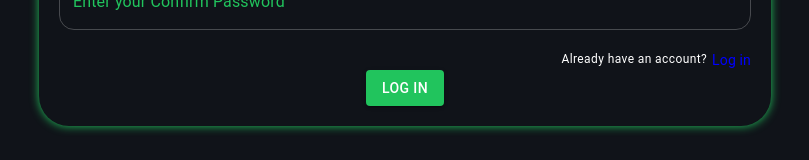
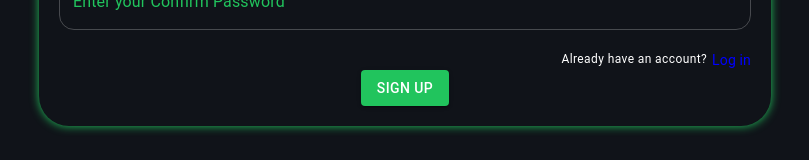
Before and after one commit to Nadeem2580/microFinanceApp, a React (Vite) app: page /sign_up in a window 1280 px wide. Shown: the part 604-764 px from the top of the page, without its empty margins (235-1044 px from the left). Built offline with nearby package versions, Linux system fonts and the light colour scheme.

Commit message:
signup button

```diff
--- a/src/pages/Auth/SignUpPage.jsx
+++ b/src/pages/Auth/SignUpPage.jsx
@@ -198,7 +198,7 @@ const SignUpPage = () => {
           <Typography variant='caption' sx={{ display: "flex", justifyContent: "end", gap: "5px" }}> Already have an account? <Typography sx={{ textDecoration: "none", color: "blue" }} component={"a"} href='/login' variant='body2'>Log in</Typography> </Typography>
 
 
-          <Button variant='contained' type='submit' sx={{ display: "block", margin: "auto", backgroundColor: "#21c45d", color: "#fff" }} >Log in</Button>
+          <Button variant='contained' type='submit' sx={{ display: "block", margin: "auto", backgroundColor: "#21c45d", color: "#fff" }} >Sign up</Button>
         </Box>
 
       </Box>
```
